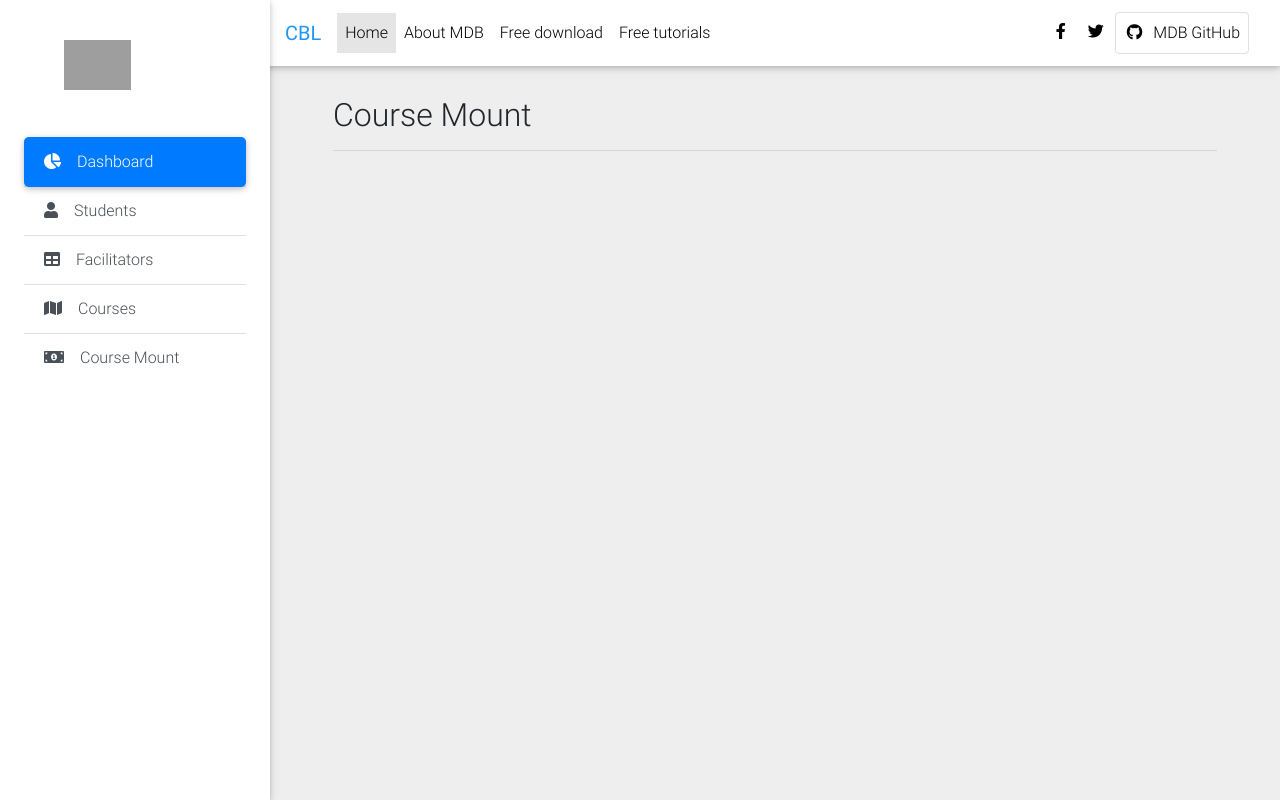
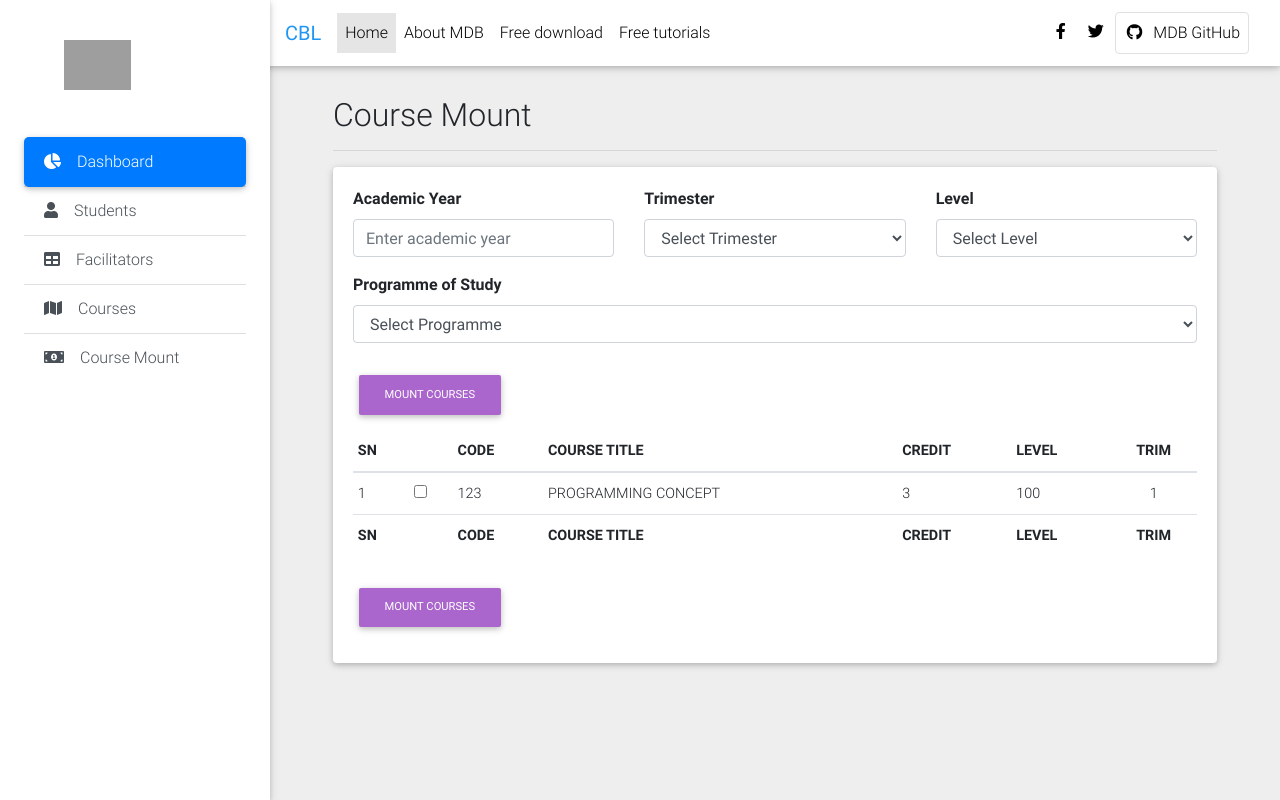
Before and after one commit to ultralinksgh/portal, a PHP site: page /admin/courses_mount.php in a window 1280 px wide. Run offline with PHP 8.4, Linux system fonts and the light colour scheme; data comes from the database, SQL or seed files in the repository; some libraries are stand-ins or nearby versions; grey boxes are pictures that could not be loaded.

Commit message:
student, course mount update

```diff
--- a/admin/courses_mount.php
+++ b/admin/courses_mount.php
@@ -1,17 +1,105 @@
 <?php
+include "../script/UltraDBlayer.php";
 include "sections/header.php";
-include "sections/sidebar.php"; ?>
+include "sections/sidebar.php";
+$db = new UltraDBLayer;
+?>
 
 <h2>Course Mount</h2>
 <hr class="">
-      <!-- <div class="card">
-        <img class="card-img-top" src="holder.js/100x180/" alt="">
-        <div class="card-body">
-          <h4 class="card-title">Title</h4>
-          <p class="card-text">Text</p>
-        </div>
-      </div> -->
+<div class="card">
+    <div class="card-body">
+        <form action="">
+            <div class="row">
+                <div class="col-sm-4">
+                    <div class="form-group">
+                        <label for="" class="font-weight-bold">Academic Year</label>
+                        <input type="text" name="academic_year" id="academic_year" class="form-control"
+                            placeholder="Enter academic year" aria-describedby="helpId" required>
+                    </div>
+                </div>
+                <div class="col-sm-4">
+                    <div class="form-group">
+                        <label for="" class="font-weight-bold">Trimester</label>
+                        <select name="trimester" id="trimester" class="form-control" required>
+                            <option value="" selected disabled>Select Trimester</option>
+                            <option value="1">First</option>
+                            <option value="2">Second</option>
+                            <option value="3">Third</option>
+                        </select>
+                    </div>
+                </div>
+                <div class="col-sm-4">
+                    <div class="form-group">
+                        <label for="" class="font-weight-bold">Level</label>
+                        <select name="level" id="level" class="form-control" required>
+                            <option value="" selected disabled>Select Level</option>
+                            <option value="100">100</option>
+                            <option value="200">200</option>
+                            <option value="300">300</option>
+                            <option value="400">400</option>
+                        </select>
+                    </div>
+                </div>
+            </div>
+            <div class="form-group">
+                <label for="" class="font-weight-bold">Programme of Study</label>
+                <select name="program" id="program" class="form-control" required>
+                    <option value="" selected disabled>Select Programme</option>
+                    <option value="Diploma OD">Diploma in Organisational Development</option>
+                    <option value="BSc OD">Bachelor of Science in Organisational Development</option>
+                </select>
+            </div>
+            <button type="submit" class="btn btn-md btn-secondary mt-3 mb-3">Mount Courses</button>
+            <div class="table-responsive">
+                <table class="table table-sm">
+                    <thead>
+                        <tr>
+                            <th class="font-weight-bold">SN</th>
+                            <th class="font-weight-bold"></th>
+                            <th class="font-weight-bold">CODE</th>
+                            <th class="font-weight-bold">COURSE TITLE</th>
+                            <th class="font-weight-bold">CREDIT</th>
+                            <th class="font-weight-bold">LEVEL</th>
+                            <th class="font-weight-bold text-center">TRIM</th>
+                        </tr>
+                    </thead>
+                    <tbody>
+                        <?php
+                    (int) $i = 0;
+                    $query = $db->select_records("courses");
+                    while ($rec = mysqli_fetch_assoc($query)) {
+                        $i++;
+                        ?>
+                        <tr>
+                            <td><?php echo $i; ?></td>
+                            <td><input type="checkbox" class="course[]" id="course[]"></td>
+                            <td><?php echo $rec["course_code"]; ?></td>
+                            <td><?php echo $rec["course_title"]; ?></td>
+                            <td><?php echo $rec["credit"]; ?></td>
+                            <td><?php echo $rec["course_level"]; ?></td>
+                            <td class="text-center"><?php echo $rec["trimester"]; ?></td>
+                        </tr>
+                        <?php
+                    }
+                    ?>
+                    </tbody>
+                    <tfoot>
+                        <tr>
+                            <th class="font-weight-bold">SN</th>
+                            <th class="font-weight-bold"></th>
+                            <th class="font-weight-bold">CODE</th>
+                            <th class="font-weight-bold">COURSE TITLE</th>
+                            <th class="font-weight-bold">CREDIT</th>
+                            <th class="font-weight-bold">LEVEL</th>
+                            <th class="font-weight-bold text-center">TRIM</th>
+                        </tr>
+                    </tfoot>
+                </table>
+            </div>
+            <button type="submit" class="btn btn-md btn-secondary mt-3 mb-3">Mount Courses</button>
+        </form>
+    </div>
+</div>
 
-
-
- <?php include "sections/footer.php"; ?>
+<?php include "sections/footer.php"; ?>
--- a/script/admin/deallocate_course.php
+++ b/script/admin/deallocate_course.php
@@ -12,7 +12,7 @@ if($_SERVER['REQUEST_METHOD']=='POST'){
     if(empty($_POST['_token']) || $_POST['_token'] != $_SESSION['_token']){
         echo ('Invalid CSRF token');
     }else{
-        echo delete_record_on_condition($table, $condition);
+        echo $db->delete_record_on_condition($table, $condition);
     }
 }
 
--- a/script/admin/save_student.php
+++ b/script/admin/save_student.php
@@ -6,16 +6,18 @@ $db = new UltraDBLayer();
 $token = $db->validate($_POST["_token"]);
 $studentId=$db->validate(strtoupper($_POST['student_id']));
 $name=$db->validate(strtoupper($_POST['name']));
+$gender=$db->validate($_POST['gender']);
 $email=$db->validate(strtolower($_POST['email']));
 $level=$db->validate($_POST['level']);
 $phone=$db->validate($_POST['phone']);
 $program=$db->validate($_POST['program']);
 $admission_year=$db->validate($_POST['admission_year']);
 $centre=$db->validate($_POST['centre']);
+$password = $db->validate(password_hash('123456',PASSWORD_DEFAULT));
 
 (string) $table = "students";
-(array) $fields[] = "studentid,name,email,phone,level,program,academic_year,centre";
-(array) $values[] = "'$studentId','$name','$email','$phone','$level','$program','$admission_year','$centre'";
+(array) $fields[] = "studentid,name,gender,email,phone,level,program,academic_year,center,password";
+(array) $values[] = "'$studentId','$name','$gender','$email','$phone','$level','$program','$admission_year','$centre','$password'";
 
 if($_SERVER['REQUEST_METHOD']=='POST'){
     if(empty($_POST['_token']) || $_POST['_token'] != $_SESSION['_token']){
```
Also changed, not shown: admin/students.php (+41 -21 lines).
